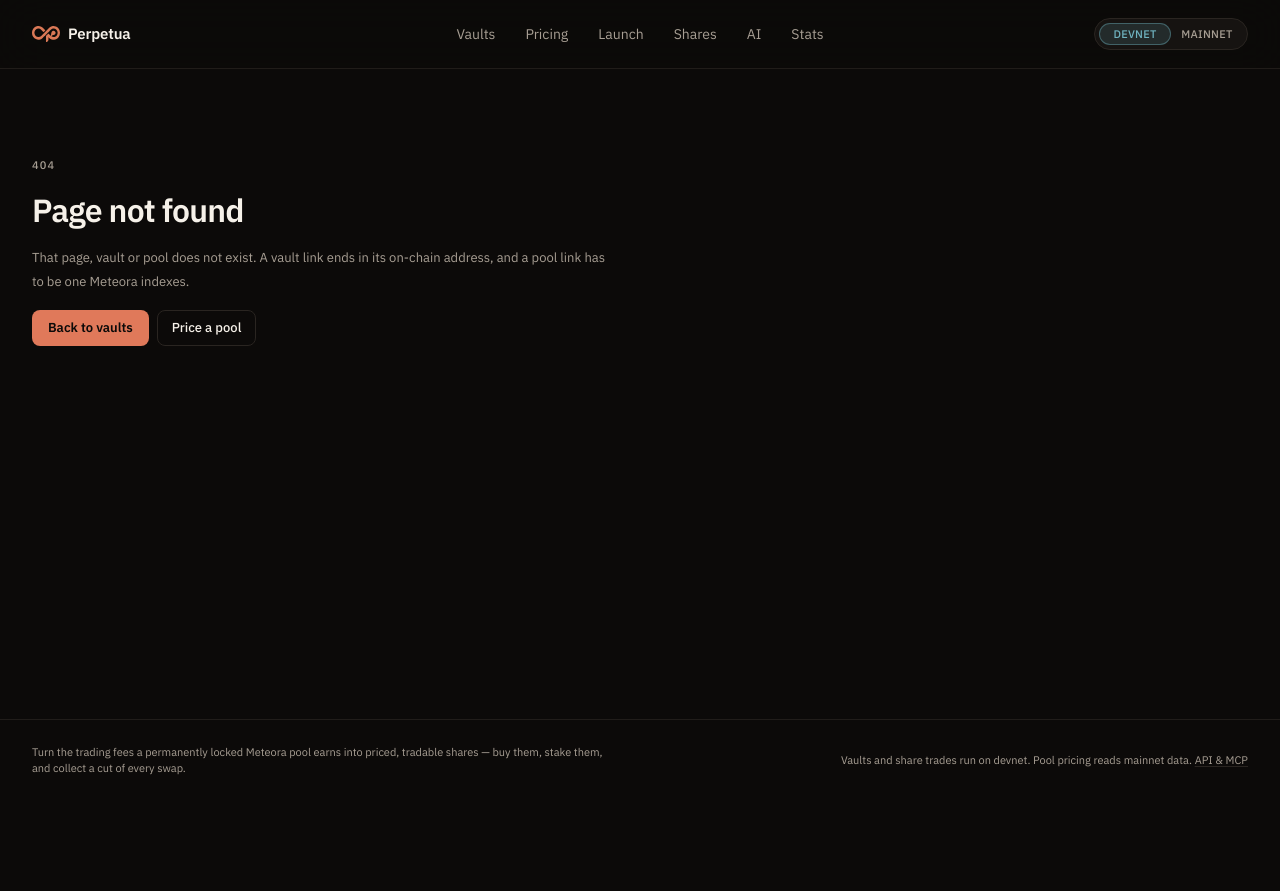
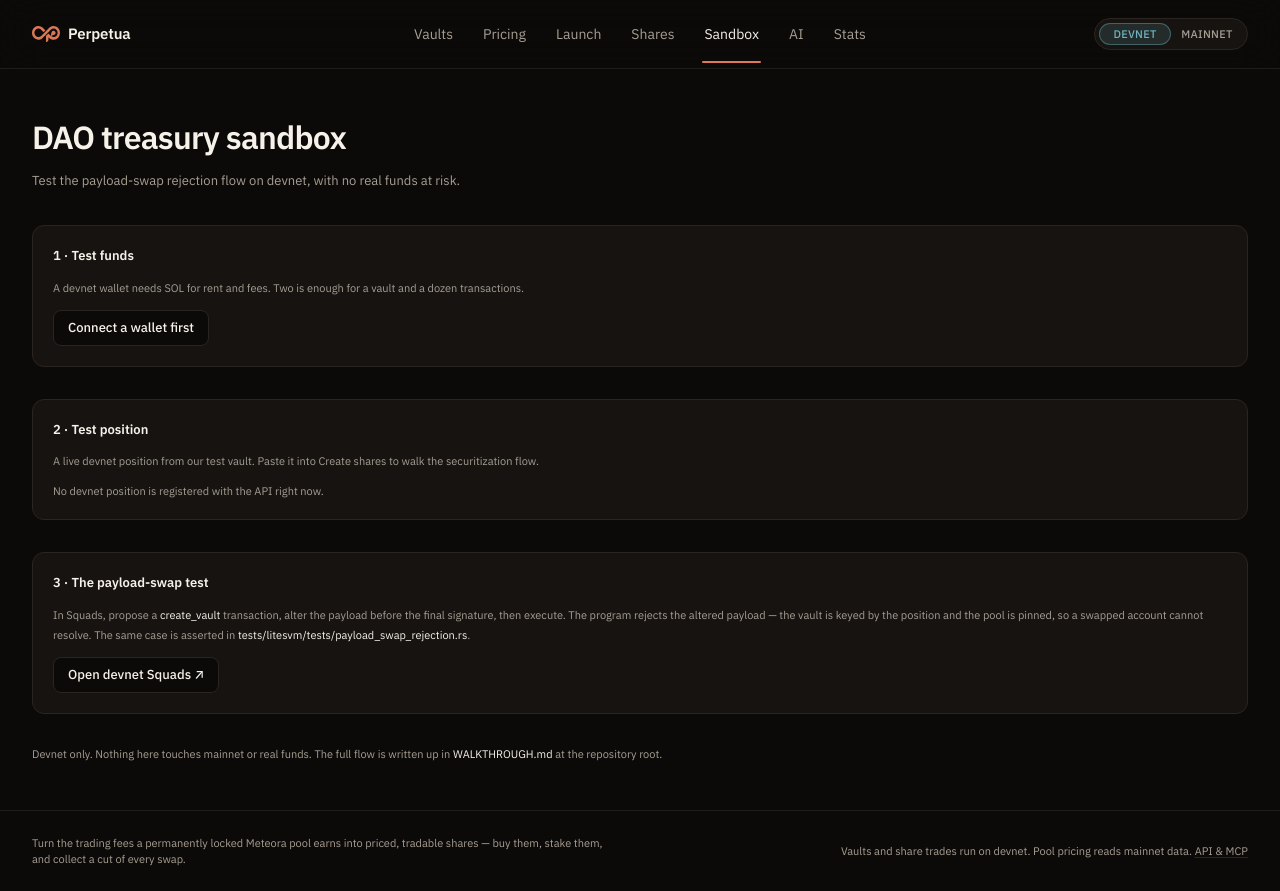
Before and after one commit to Kaikidus717/Perpetua, a Next.js app in the folder apps/web/: page /sandbox in a window 1280 px wide. Before the commit this address had no page. Before the commit the page ends 800 px from the top, so only its background shows below. Built offline with nearby package versions, Linux system fonts and the light colour scheme; no server answers.

Commit message:
added sandbox

```diff
--- /dev/null
+++ b/apps/web/app/sandbox/page.tsx
@@ -0,0 +1,134 @@
+"use client";
+
+import { PageHeader } from "@/components/PageHeader";
+import { api } from "@/lib/api";
+import { RPC_URL } from "@/lib/tx";
+import { BUTTON, BUTTON_PRIMARY, CARD, LINK, META, PAGE } from "@/lib/ui";
+import { useSolanaWallet } from "@/lib/wallet";
+import { Connection, PublicKey } from "@solana/web3.js";
+import { useQuery } from "@tanstack/react-query";
+import { useState } from "react";
+
+/// Squads' devnet app. A treasury team creates its multisig there, then pastes the address into
+/// `MULTISIG` below so the third card links straight to it.
+const MULTISIG = "";
+const SQUADS = MULTISIG
+  ? `https://devnet.squads.so/multisig/${MULTISIG}`
+  : "https://devnet.squads.so";
+
+const AIRDROP_LAMPORTS = 2_000_000_000;
+
+export default function SandboxPage() {
+  const wallet = useSolanaWallet();
+  const [busy, setBusy] = useState(false);
+  const [note, setNote] = useState<string | null>(null);
+  const [copied, setCopied] = useState(false);
+
+  /// The test position comes from the API rather than a hardcoded string, so it is always a live
+  /// devnet position that can actually be securitized.
+  const vaults = useQuery({ queryKey: ["vaults"], queryFn: api.vaults });
+  const testPosition = vaults.data?.vaults[0]?.position ?? null;
+
+  async function airdrop() {
+    if (!wallet.address) return;
+    setBusy(true);
+    setNote(null);
+    try {
+      const connection = new Connection(RPC_URL, "confirmed");
+      const signature = await connection.requestAirdrop(
+        new PublicKey(wallet.address),
+        AIRDROP_LAMPORTS,
+      );
+      const latest = await connection.getLatestBlockhash();
+      await connection.confirmTransaction({ signature, ...latest }, "confirmed");
+      setNote(`2 devnet SOL sent. Transaction ${signature.slice(0, 12)}…`);
+    } catch (cause) {
+      /// The public devnet faucet rate-limits by IP and by wallet. Saying so beats a spinner.
+      setNote(
+        `No airdrop: ${cause instanceof Error ? cause.message : String(cause)}. The public devnet faucet rate-limits — try again later, or use faucet.solana.com with this wallet.`,
+      );
+    } finally {
+      setBusy(false);
+    }
+  }
+
+  async function copy(address: string) {
+    try {
+      await navigator.clipboard.writeText(address);
+      setCopied(true);
+      setTimeout(() => setCopied(false), 2000);
+    } catch {
+      setNote("Copy failed — select the address and copy it manually.");
+    }
+  }
+
+  return (
+    <div className={PAGE}>
+      <PageHeader
+        title="DAO treasury sandbox"
+        description="Test the payload-swap rejection flow on devnet, with no real funds at risk."
+      />
+
+      <section className={`${CARD} space-y-3 p-4 sm:p-5`}>
+        <h2 className="text-[13px] font-semibold text-ink">1 · Test funds</h2>
+        <p className={`${META} leading-5`}>
+          A devnet wallet needs SOL for rent and fees. Two is enough for a vault and a dozen
+          transactions.
+        </p>
+        {wallet.address ? (
+          <button
+            type="button"
+            onClick={() => void airdrop()}
+            disabled={busy}
+            className={BUTTON_PRIMARY}
+          >
+            {busy ? "Requesting…" : "Request 2 devnet SOL"}
+          </button>
+        ) : (
+          <button type="button" onClick={() => void wallet.connect()} className={BUTTON}>
+            Connect a wallet first
+          </button>
+        )}
+      </section>
+
+      <section className={`${CARD} space-y-3 p-4 sm:p-5`}>
+        <h2 className="text-[13px] font-semibold text-ink">2 · Test position</h2>
+        <p className={`${META} leading-5`}>
+          A live devnet position from our test vault. Paste it into Create shares to walk the
+          securitization flow.
+        </p>
+        {testPosition ? (
+          <>
+            <p className="break-all font-mono text-[12px] text-ink">{testPosition}</p>
+            <button type="button" onClick={() => void copy(testPosition)} className={BUTTON}>
+              {copied ? "Copied" : "Copy test position address"}
+            </button>
+          </>
+        ) : (
+          <p className={META}>No devnet position is registered with the API right now.</p>
+        )}
+      </section>
+
+      <section className={`${CARD} space-y-3 p-4 sm:p-5`}>
+        <h2 className="text-[13px] font-semibold text-ink">3 · The payload-swap test</h2>
+        <p className={`${META} leading-5`}>
+          In Squads, propose a <span className="text-ink">create_vault</span> transaction, alter the
+          payload before the final signature, then execute. The program rejects the altered payload
+          — the vault is keyed by the position and the pool is pinned, so a swapped account cannot
+          resolve. The same case is asserted in{" "}
+          <span className="text-ink">tests/litesvm/tests/payload_swap_rejection.rs</span>.
+        </p>
+        <a href={SQUADS} target="_blank" rel="noreferrer" className={BUTTON}>
+          Open devnet Squads ↗
+        </a>
+      </section>
+
+      {note ? <p className={`${META} break-all`}>{note}</p> : null}
+
+      <p className={META}>
+        Devnet only. Nothing here touches mainnet or real funds. The full flow is written up in{" "}
+        <span className="text-ink">WALKTHROUGH.md</span> at the repository root.
+      </p>
+    </div>
+  );
+}
--- a/apps/web/components/Header.tsx
+++ b/apps/web/components/Header.tsx
@@ -13,6 +13,7 @@ export const DESTINATIONS = [
   { href: "/terminal", label: "Pricing" },
   { href: "/launch", label: "Launch" },
   { href: "/securitize", label: "Shares" },
+  { href: "/sandbox", label: "Sandbox" },
   { href: "/mcp", label: "AI" },
   { href: "/kpi", label: "Stats" },
 ];
```
